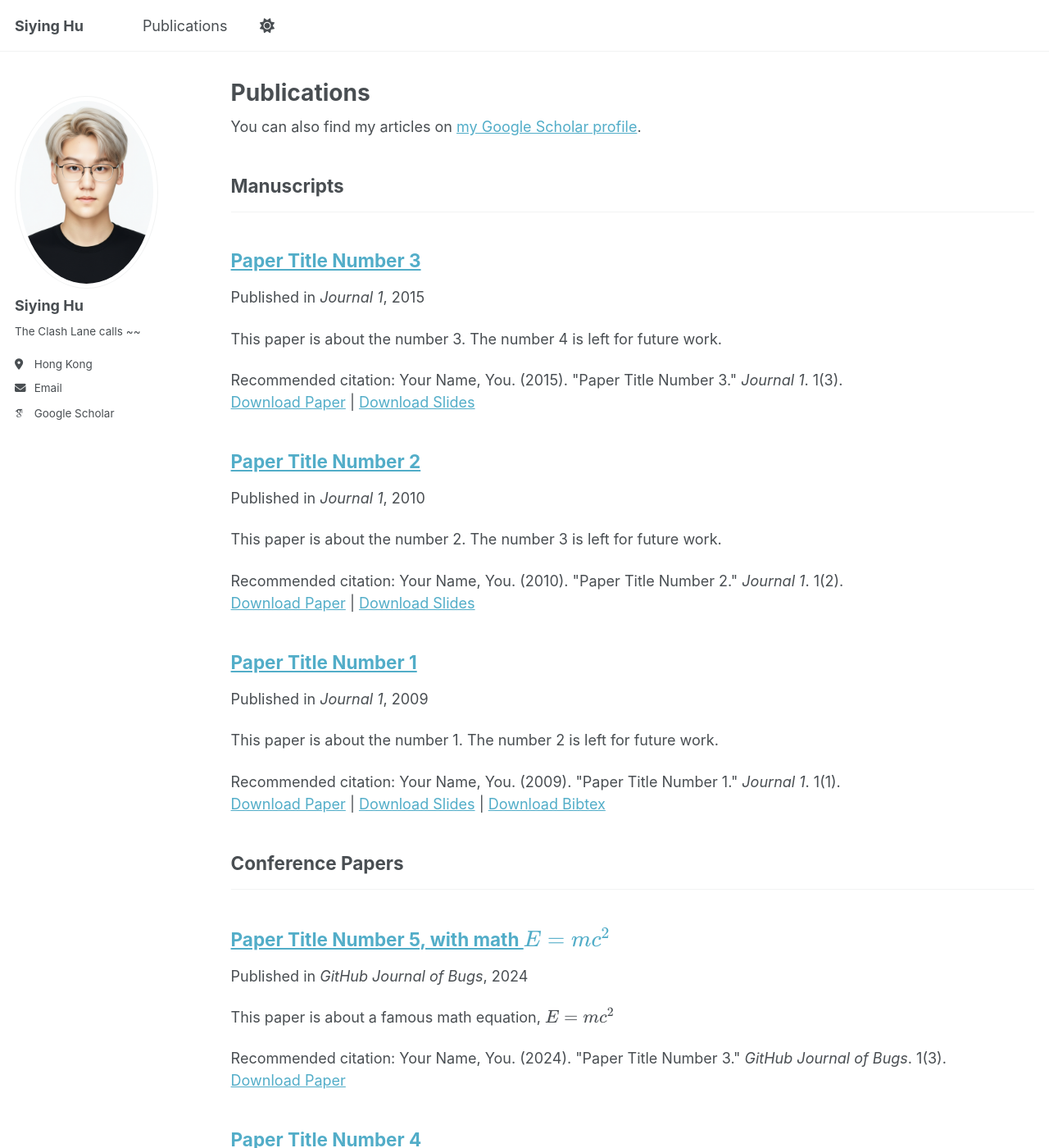
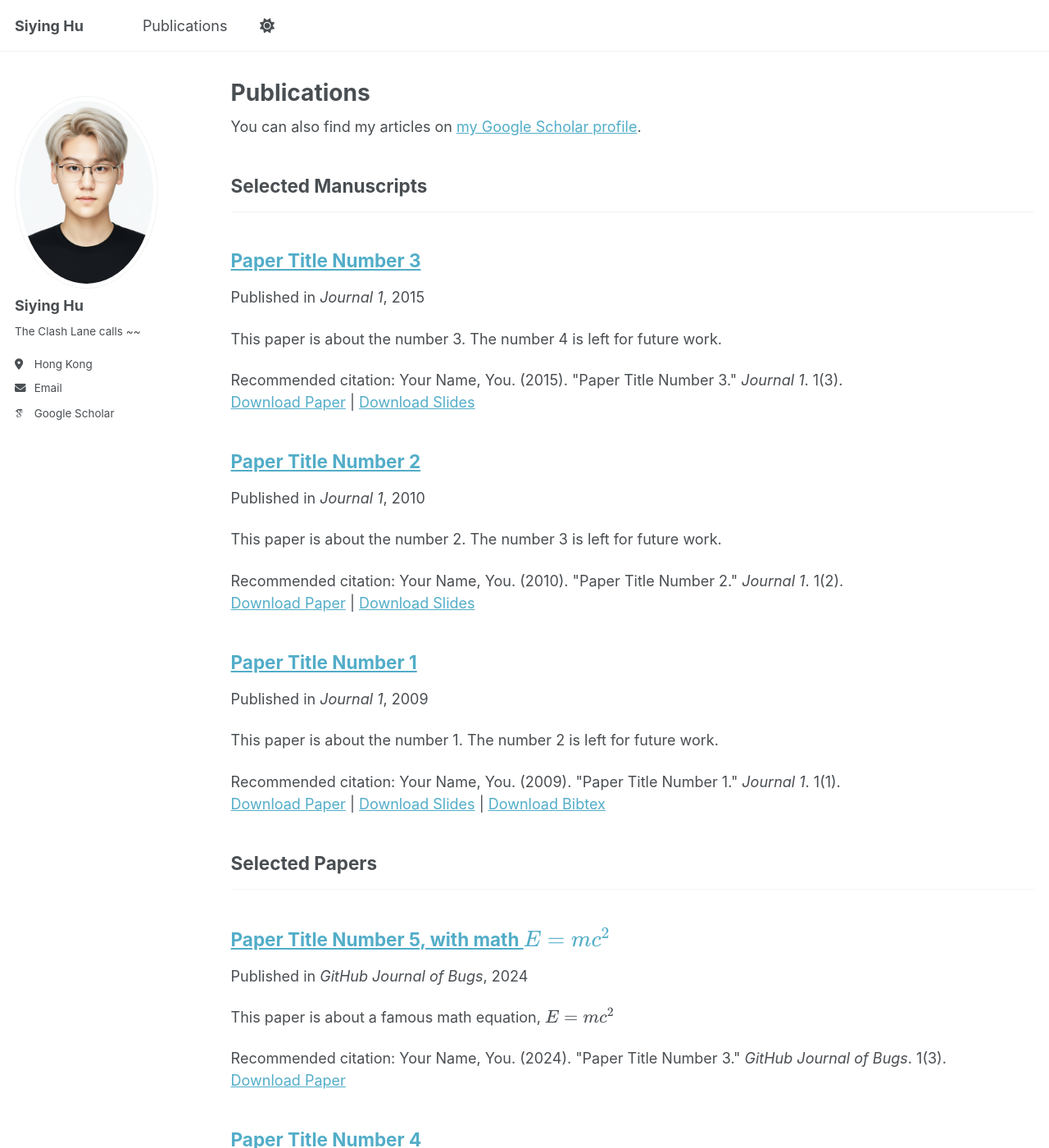
Before and after one commit to sychh/sychh.github.io, a Jekyll site: the page built from _pages/publications.html, in a window 1280 px wide and 1400 px high. Shown: the whole window at 82% size. Built offline with Jekyll 4.4.1, drawn with Linux system fonts in a browser that asks for light colours; some web fonts are replaced; a script that is not in the unit is left out.

Commit message:
Update _config.yml

```diff
--- a/_config.yml
+++ b/_config.yml
@@ -82,11 +82,9 @@ author:
 # Publication Category - The following the list of publication categories and their headings
 publication_category:
   manuscripts:
-    title: 'Manuscripts'
+    title: 'Selected Manuscripts'
   conferences:
-    title: 'Conference Papers'
-  journals:
-    title: 'Journal Articles'
+    title: 'Selected Papers'
 
 # Site Settings
 teaser                   :  # filename of teaser fallback teaser image placed in /images/ for social media previews
```
